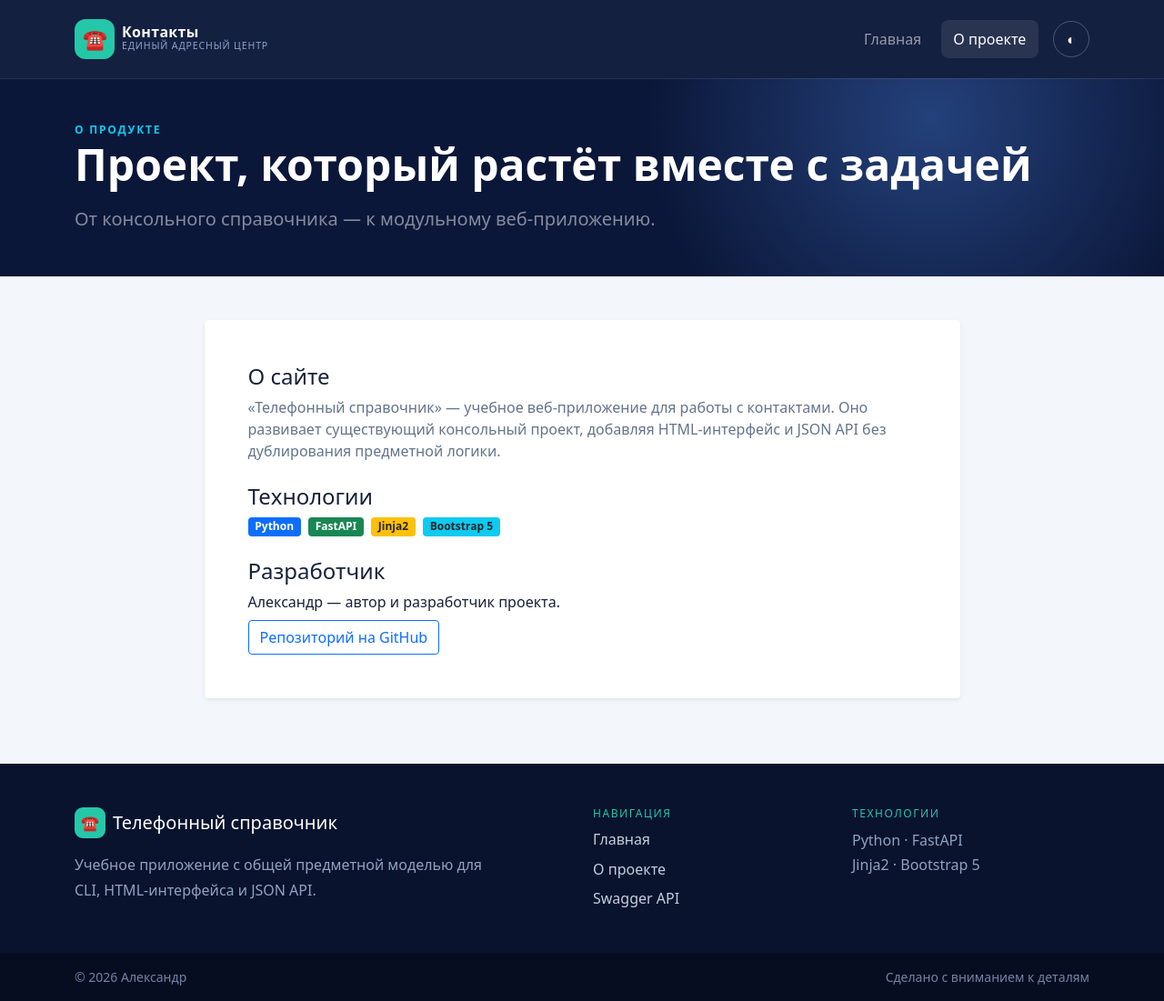
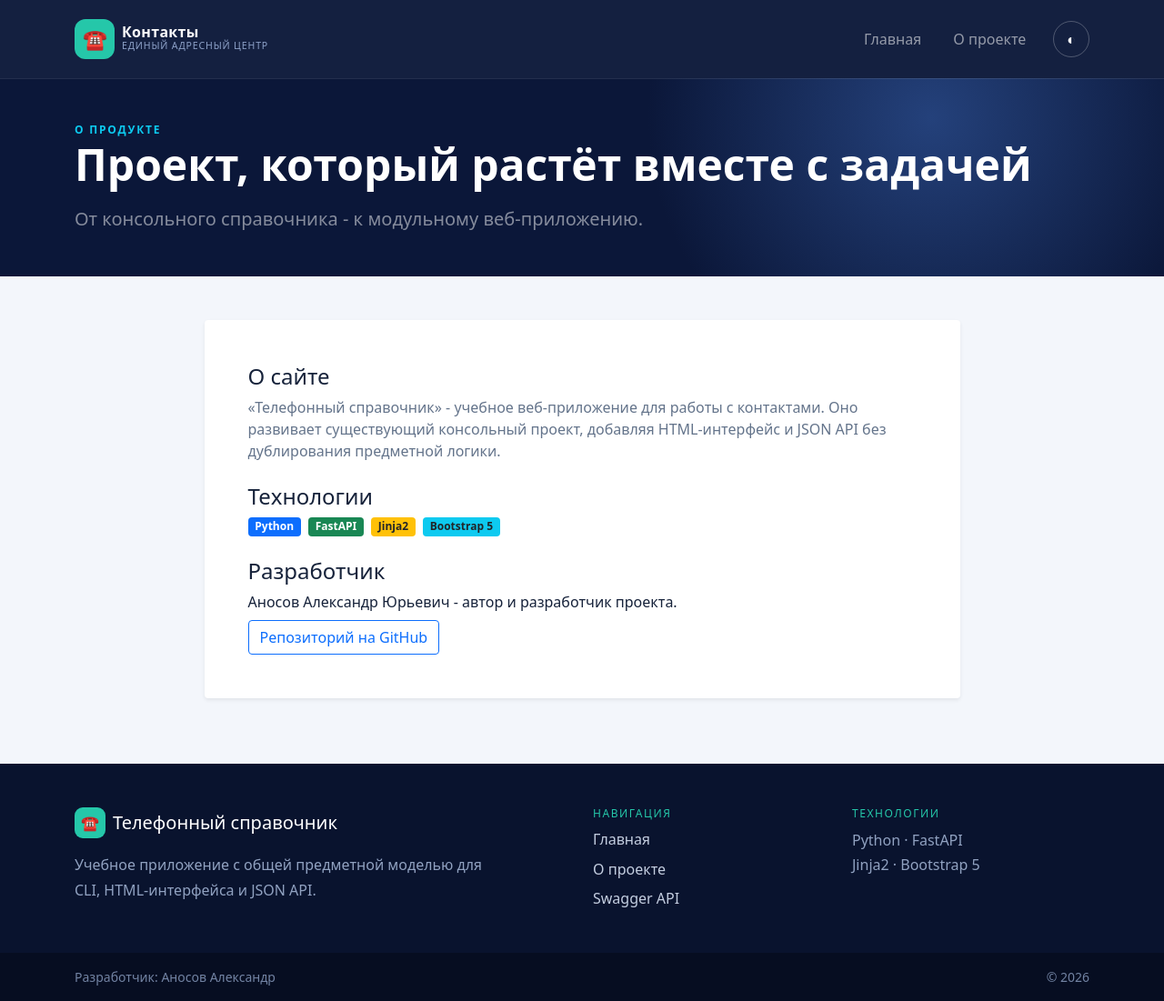
Before and after one commit to Aleksandr-A163/python-web-application, a FastAPI app: page /about/ in a window 1280 px wide. Shown: the whole page at 91% size. Run offline with FastAPI, Linux system fonts and the light colour scheme.

Commit message:
minor fixes

```diff
--- a/phonebook/web/static/styles.css
+++ b/phonebook/web/static/styles.css
@@ -37,7 +37,7 @@ body { background: var(--surface-soft); color: var(--ink); transition: backgroun
 .eyebrow span { background: var(--accent); border-radius: 50%; display: inline-block; height: 7px; margin-right: .45rem; width: 7px; }
 .hero-title { font-size: clamp(2.7rem, 6vw, 4.8rem); font-weight: 750; letter-spacing: -.045em; line-height: .98; }
 .hero-title span { color: var(--accent); }
-.hero-lead { color: #b9c6df; font-size: 1.2rem; max-width: 610px; }
+.hero-lead { color: #b9c6df; font-size: 1.2rem; max-width: 580px; }
 .btn-accent { background: var(--accent); border-color: var(--accent); color: var(--navy); font-weight: 700; }
 .btn-accent:hover { background: var(--accent-dark); border-color: var(--accent-dark); color: #fff; transform: translateY(-1px); }
 .hero-panel { background: rgba(255,255,255,.98); border: 1px solid rgba(255,255,255,.18); border-radius: 18px; box-shadow: 0 28px 80px rgba(0,0,0,.28); color: #17213b; padding: 1.4rem; transform: rotate(1.2deg); }
--- a/phonebook/web/templates/about.html
+++ b/phonebook/web/templates/about.html
@@ -1,13 +1,13 @@
 {% extends "base.html" %}
 
-{% block title %}О проекте — Телефонный справочник{% endblock %}
+{% block title %}О проекте - Телефонный справочник{% endblock %}
 
 {% block content %}
   <section class="page-heading">
     <div class="container py-5">
       <div class="section-kicker text-info">О продукте</div>
       <h1 class="display-5 fw-bold text-white mb-3">Проект, который растёт вместе с задачей</h1>
-      <p class="lead text-white-50 mb-0">От консольного справочника — к модульному веб-приложению.</p>
+      <p class="lead text-white-50 mb-0">От консольного справочника - к модульному веб-приложению.</p>
     </div>
   </section>
   <div class="container py-5">
@@ -17,7 +17,7 @@
         <div class="card-body p-4 p-md-5">
           <h2 class="h4">О сайте</h2>
           <p class="text-muted">
-            «Телефонный справочник» — учебное веб-приложение для работы с
+            «Телефонный справочник» - учебное веб-приложение для работы с
             контактами. Оно развивает существующий консольный проект, добавляя
             HTML-интерфейс и JSON API без дублирования предметной логики.
           </p>
@@ -31,7 +31,7 @@
           </div>
 
           <h2 class="h4">Разработчик</h2>
-          <p class="mb-2">Александр — автор и разработчик проекта.</p>
+          <p class="mb-2">Аносов Александр Юрьевич - автор и разработчик проекта.</p>
           <a
             class="btn btn-outline-primary"
             href="https://github.com/Aleksandr-A163/python-web-application"
--- a/phonebook/web/templates/base.html
+++ b/phonebook/web/templates/base.html
@@ -36,20 +36,12 @@
         </button>
         <div class="collapse navbar-collapse" id="mainNavigation">
           <ul class="navbar-nav ms-auto align-items-lg-center gap-lg-2">
-            <li class="nav-item">
-              <a
-                class="nav-link{% if active_page == 'index' %} active{% endif %}"
-                href="{{ url_for('index') }}"
-                {% if active_page == 'index' %}aria-current="page"{% endif %}
-              >Главная</a>
-            </li>
-            <li class="nav-item">
-              <a
-                class="nav-link{% if active_page == 'about' %} active{% endif %}"
-                href="{{ url_for('about') }}"
-                {% if active_page == 'about' %}aria-current="page"{% endif %}
-              >О проекте</a>
-            </li>
+                <li class="nav-item">
+                  <a class="nav-link" href="{{ url_for('index') }}">Главная</a>
+                </li>
+                <li class="nav-item">
+                  <a class="nav-link" href="{{ url_for('about') }}">О проекте</a>
+                </li>
             <li class="nav-item ms-lg-2 mt-2 mt-lg-0">
               <button
                 class="btn theme-toggle"
@@ -98,8 +90,8 @@
       </div>
       <div class="footer-bottom">
         <div class="container d-flex flex-column flex-sm-row justify-content-between gap-2 py-3">
-          <small>© 2026 Александр</small>
-          <small>Сделано с вниманием к деталям</small>
+          <small>Разработчик:  Аносов Александр</small>
+          <small>© 2026</small>
         </div>
       </div>
     </footer>
@@ -109,6 +101,7 @@
       integrity="sha384-MrcW6ZMFYlzcLA8Nl+NtUVF0sA7MsXsP1UyJoMp4YLEuNSfAP+JcXn/tWtIaxVXM"
       crossorigin="anonymous"
     ></script>
+    <!--suppress HtmlUnknownTarget -->
     <script src="{{ url_for('static', path='/app.js') }}"></script>
     {% block scripts %}{% endblock %}
   </body>
```
Also changed, not shown: phonebook/web/templates/index.html (+4 -3 lines).
